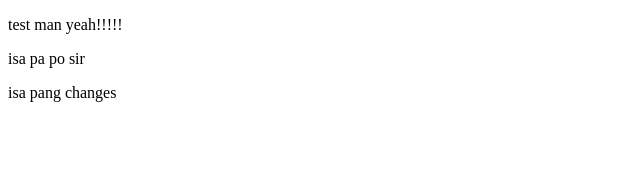
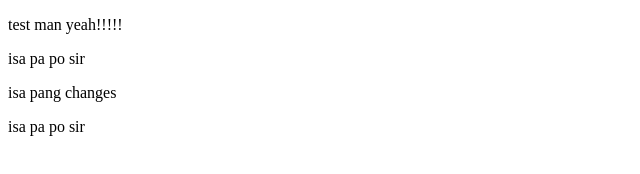
Before and after one commit to jeboyeee/testhomepage, a plain HTML site: page index.html in a window 1280 px wide. Shown: the full height of the page, 0-640 px from the left. Drawn offline with Linux system fonts and the light colour scheme.

Commit message:
p4
isa pa changes sir

```diff
--- a/index.html
+++ b/index.html
@@ -10,5 +10,6 @@
     <p>test man yeah!!!!!</p>
     <p>isa pa po sir</p>
     <p>isa pang changes</p>
+    <p>isa pa po sir</p>
 </body>
 </html>
```
